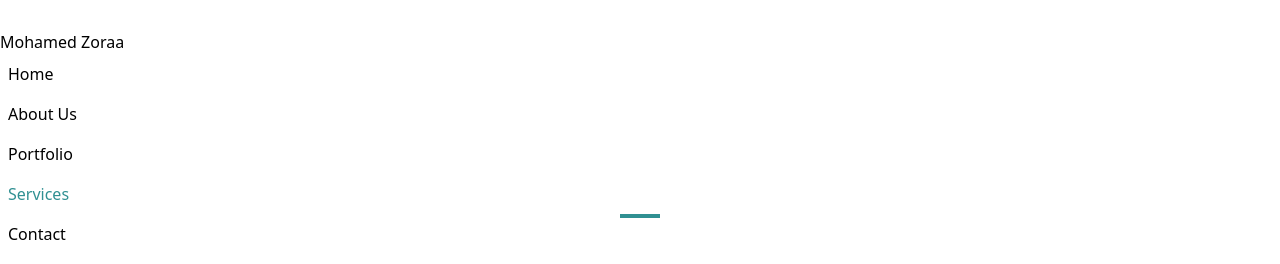
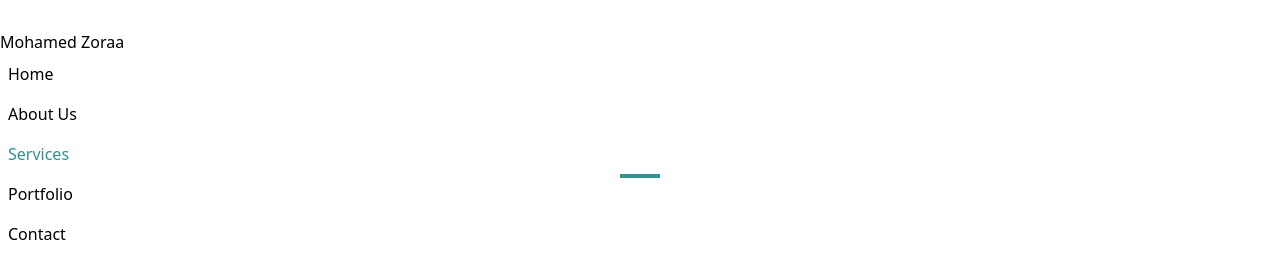
Before and after one commit to zsimo99/my-new-portfolio, a React (Vite) app: page / in a window 1280 px wide. Shown: the part 1740-2004 px from the top of the page. Built offline with nearby package versions, Linux system fonts and the light colour scheme.

Commit message:
finished

```diff
--- a/src/components/Header.jsx
+++ b/src/components/Header.jsx
@@ -3,8 +3,8 @@ import logo from "../assets/logo2.svg"
 const sections = [
     { id: "home", label: "Home" },
     { id: "aboutUs", label: "About Us" },
+    { id: "services", label: "Services" },
     { id: "portfolio", label: "Portfolio" },
-    { id: "services", label: "Services" },
     { id: "contact", label: "Contact" },
 ];
 
```
Also changed, not shown: 1 other file (tests, documents, lock files or other folders).
